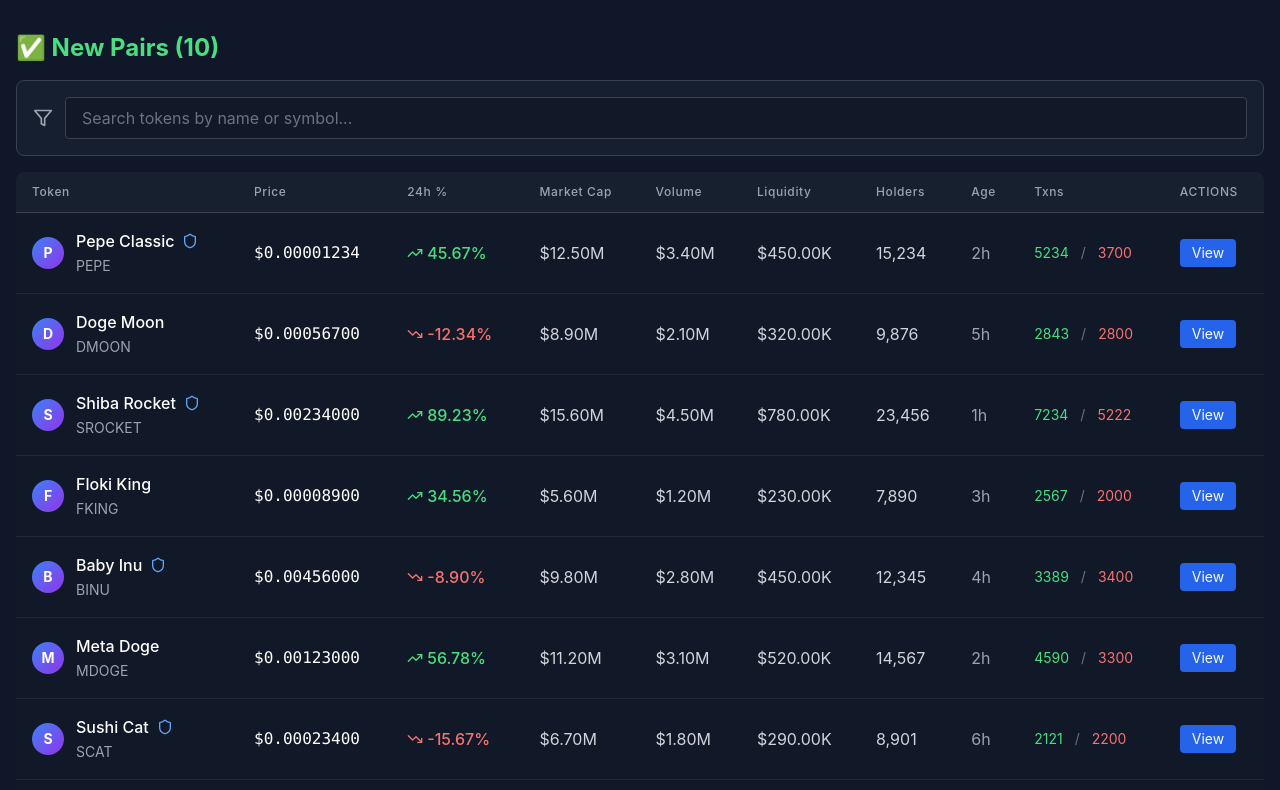
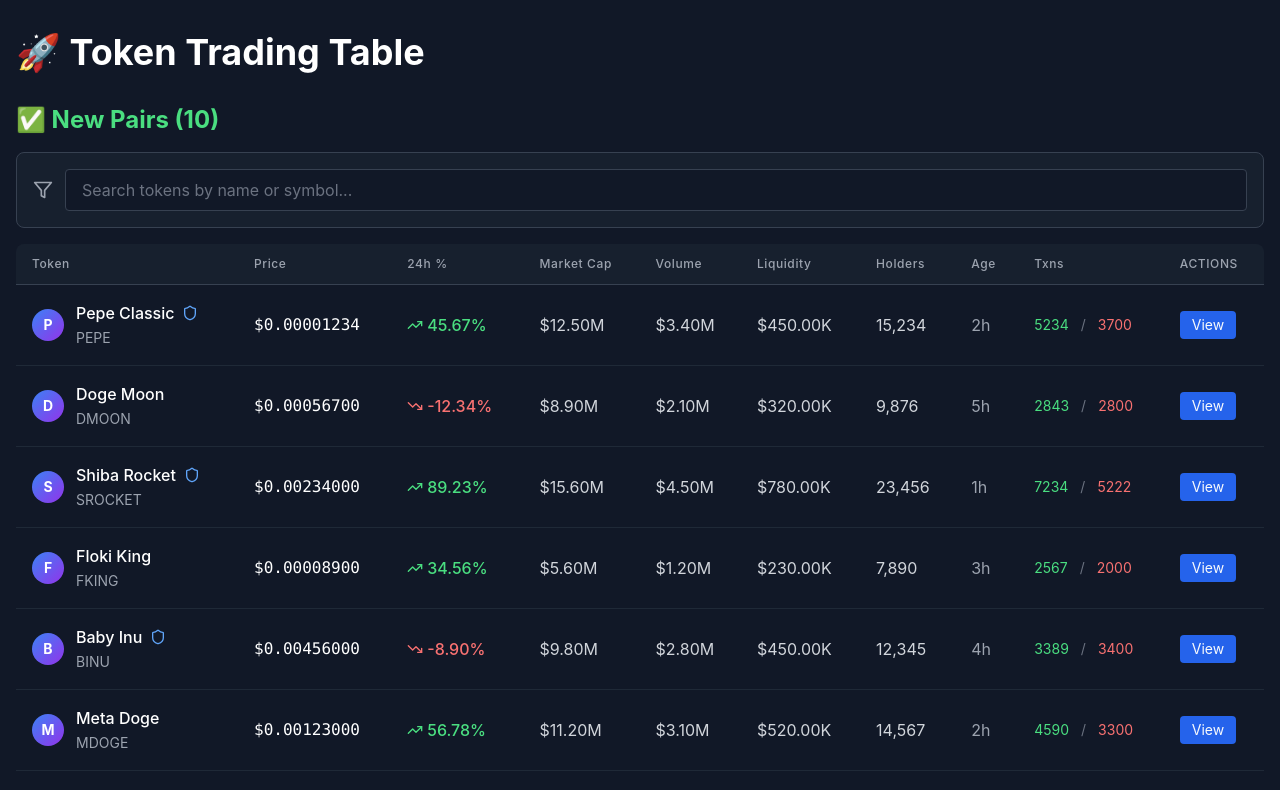
Before and after one commit to IsJn-227/token-trading-table, a Next.js app: page / in a window 1280 px wide. Shown: the top 790 px of the page. Built offline with nearby package versions, Linux system fonts and the light colour scheme.

Commit message:
fix: create missing app/providers.tsx - this was blocking React hydration

```diff
--- a/app/page.tsx
+++ b/app/page.tsx
@@ -1,9 +1,12 @@
 import TokenTableContainer from '@/components/TokenTable/TokenTableContainer'
+
+export const dynamic = 'force-dynamic'
 
 export default function Home() {
   return (
-    <main className="min-h-screen bg-background">
+    <main className="min-h-screen bg-gray-900">
       <div className="container mx-auto px-4 py-8">
+        <h1 className="text-4xl font-bold text-white mb-8">🚀 Token Trading Table</h1>
         <TokenTableContainer />
       </div>
     </main>
--- a/app/providers.tsx
+++ b/app/providers.tsx
@@ -1,25 +1,26 @@
-'use client'
+"use client";
 
-import { Provider } from 'react-redux'
-import { QueryClient, QueryClientProvider } from '@tanstack/react-query'
-import { store } from '@/store'
-import { useState } from 'react'
+import React from "react";
+import { Provider } from "react-redux";
+import { QueryClient, QueryClientProvider } from "@tanstack/react-query";
+import { store } from "@/store";
+
+const queryClient = new QueryClient({
+  defaultOptions: {
+    queries: {
+      refetchOnWindowFocus: false,
+      retry: 1,
+      staleTime: 30000,
+    },
+  },
+});
 
 export function Providers({ children }: { children: React.ReactNode }) {
-  const [queryClient] = useState(() => new QueryClient({
-    defaultOptions: {
-      queries: {
-        staleTime: 60 * 1000,
-        refetchOnWindowFocus: false,
-      },
-    },
-  }))
-
   return (
     <Provider store={store}>
       <QueryClientProvider client={queryClient}>
         {children}
       </QueryClientProvider>
     </Provider>
-  )
+  );
 }
```
